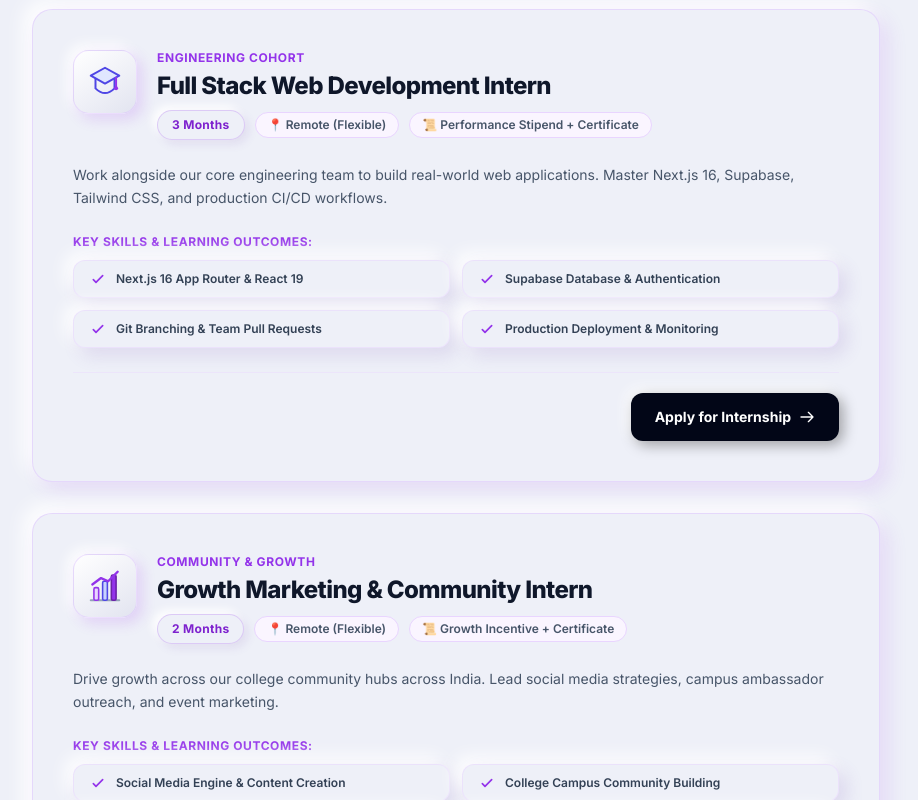
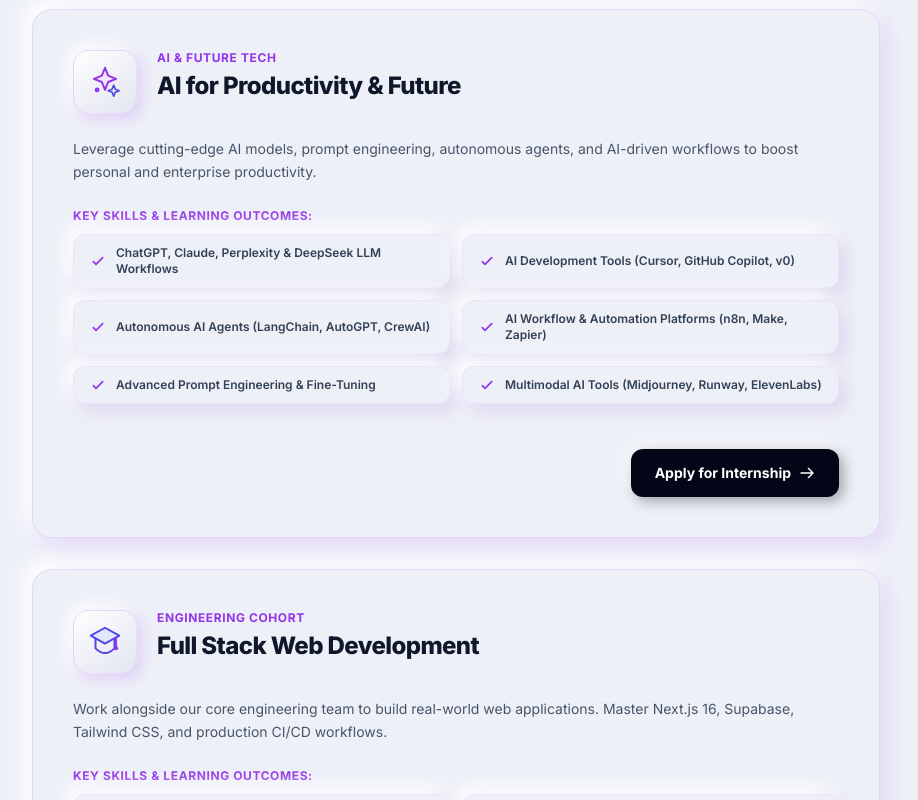
Before and after one commit to openengineeringworld/Open-Engineering, a Next.js app: page /internship in a window 1280 px wide. Shown: the part 440-1240 px from the top of the page, without its empty margins (184-1102 px from the left). Built offline with nearby package versions, Linux system fonts and the light colour scheme; no server answers.

Commit message:
updated /internship page

```diff
--- a/src/app/career/page.tsx
+++ b/src/app/career/page.tsx
@@ -25,7 +25,7 @@ const careerPaths = [
     title: 'Internship Program',
     desc: 'Hands-on 2-3 month internships for students looking to gain production experience with Next.js, IoT, and AI platforms.',
     href: '/internship',
-    count: '2 Active Cohorts',
+    count: '3 Active Cohorts',
     badgeClass: 'badge-primary',
     icon: (
       <svg className="w-10 h-10 transition-transform duration-300 group-hover:scale-110" viewBox="0 0 48 48" fill="none">
--- a/src/app/internship/page.tsx
+++ b/src/app/internship/page.tsx
@@ -7,12 +7,30 @@ import FadeIn from '@/components/animations/FadeIn';
 
 const internships = [
   {
+    id: 'ai-productivity-intern',
+    title: 'AI for Productivity & Future',
+    category: 'AI & Future Tech',
+    desc: 'Leverage cutting-edge AI models, prompt engineering, autonomous agents, and AI-driven workflows to boost personal and enterprise productivity.',
+    learn: [
+      'ChatGPT, Claude, Perplexity & DeepSeek LLM Workflows',
+      'AI Development Tools (Cursor, GitHub Copilot, v0)',
+      'Autonomous AI Agents (LangChain, AutoGPT, CrewAI)',
+      'AI Workflow & Automation Platforms (n8n, Make, Zapier)',
+      'Advanced Prompt Engineering & Fine-Tuning',
+      'Multimodal AI Tools (Midjourney, Runway, ElevenLabs)',
+    ],
+    icon: (
+      <svg className="w-10 h-10 transition-transform duration-300 group-hover:scale-110" viewBox="0 0 48 48" fill="none">
+        <path d="M24 6L28 16L38 20L28 24L24 34L20 24L10 20L20 16L24 6Z" className="fill-purple-100 stroke-purple-600" strokeWidth="2.5" strokeLinejoin="round" />
+        <path d="M35 28L37 33L42 35L37 37L35 42L33 37L28 35L33 33L35 28Z" className="fill-indigo-100 stroke-indigo-600" strokeWidth="2" strokeLinejoin="round" />
+        <circle cx="14" cy="34" r="3" className="fill-purple-600" />
+      </svg>
+    ),
+  },
+  {
     id: 'web-intern',
-    title: 'Full Stack Web Development Intern',
+    title: 'Full Stack Web Development',
     category: 'Engineering Cohort',
-    duration: '3 Months',
-    mode: 'Remote (Flexible)',
-    stipend: 'Performance Stipend + Certificate',
     desc: 'Work alongside our core engineering team to build real-world web applications. Master Next.js 16, Supabase, Tailwind CSS, and production CI/CD workflows.',
     learn: [
       'Next.js 16 App Router & React 19',
@@ -30,26 +48,21 @@ const internships = [
     ),
   },
   {
-    id: 'marketing-intern',
-    title: 'Growth Marketing & Community Intern',
-    category: 'Community & Growth',
-    duration: '2 Months',
-    mode: 'Remote (Flexible)',
-    stipend: 'Growth Incentive + Certificate',
-    desc: 'Drive growth across our college community hubs across India. Lead social media strategies, campus ambassador outreach, and event marketing.',
+    id: 'iot-robotics-intern',
+    title: 'IoT & Robotics Engineering',
+    category: 'Hardware & Embedded',
+    desc: 'Work on real-world IoT systems, microcontrollers (ESP32/Arduino/STM32), sensor networks, robotic automation, and hardware-cloud integration.',
     learn: [
-      'Social Media Engine & Content Creation',
-      'College Campus Community Building',
-      'Digital Marketing Analytics & SEO',
-      'Event Planning & Partnership Outreach',
+      'Microcontroller Programming (ESP32, Arduino & STM32)',
+      'IoT Cloud Sync & Wireless Protocols (MQTT, BLE, HTTP)',
+      'Sensor Integration, Actuators & Robotic Kinematics',
+      'Circuit Design, PCB Layout & Hardware Prototyping',
     ],
     icon: (
       <svg className="w-10 h-10 transition-transform duration-300 group-hover:scale-110" viewBox="0 0 48 48" fill="none">
-        <path d="M6 42H42" className="stroke-slate-400" strokeWidth="2.5" strokeLinecap="round" />
-        <rect x="10" y="26" width="6" height="16" rx="2" className="fill-purple-200 stroke-purple-600" strokeWidth="2" />
-        <rect x="21" y="18" width="6" height="24" rx="2" className="fill-indigo-200 stroke-indigo-600" strokeWidth="2" />
-        <rect x="32" y="10" width="6" height="32" rx="2" className="fill-purple-600 stroke-purple-800" strokeWidth="2" />
-        <path d="M8 22L19 14L28 18L40 6" className="stroke-purple-600" strokeWidth="3" strokeLinecap="round" strokeLinejoin="round" />
+        <rect x="14" y="14" width="20" height="20" rx="4" className="fill-purple-100 stroke-purple-600" strokeWidth="2.5" />
+        <path d="M20 14V8M28 14V8M20 34V40M28 34V40M14 20H8M14 28H8M34 20H40M34 28H40" className="stroke-indigo-600" strokeWidth="2.5" strokeLinecap="round" />
+        <circle cx="24" cy="24" r="4" className="fill-purple-600" />
       </svg>
     ),
   },
@@ -101,18 +114,9 @@ export default function InternshipPage() {
                     <span className="text-xs font-bold uppercase tracking-wider text-primary mb-1 block">
                       {intern.category}
                     </span>
-                    <h2 className="text-2xl font-extrabold text-text tracking-tight mb-2 group-hover:text-primary transition-colors">
+                    <h2 className="text-2xl font-extrabold text-text tracking-tight group-hover:text-primary transition-colors">
                       {intern.title}
                     </h2>
-                    <div className="flex flex-wrap items-center gap-2.5">
-                      <span className="badge badge-primary text-xs font-bold">{intern.duration}</span>
-                      <span className="text-xs font-semibold text-slate-600 bg-purple-50 px-3 py-1 rounded-full border border-purple-200">
-                        📍 {intern.mode}
-                      </span>
-                      <span className="text-xs font-semibold text-slate-600 bg-purple-50 px-3 py-1 rounded-full border border-purple-200">
-                        📜 {intern.stipend}
-                      </span>
-                    </div>
                   </div>
                 </div>
               </div>
@@ -144,7 +148,9 @@ export default function InternshipPage() {
               {/* 100% Solid Black CTA Button */}
               <div className="pt-5 border-t border-purple-200/40 flex justify-end">
                 <a
-                  href={`mailto:openengineering9@gmail.com?subject=Internship Application: ${encodeURIComponent(intern.title)}`}
+                  href="https://forms.gle/8VQEVc5U6R3R5JAb9"
+                  target="_blank"
+                  rel="noopener noreferrer"
                   className="w-full sm:w-auto py-3.5 px-6 rounded-xl bg-slate-950 hover:bg-slate-800 text-white font-bold text-xs sm:text-sm inline-flex items-center justify-center gap-2 shadow-[4px_4px_14px_rgba(0,0,0,0.35),-4px_-4px_14px_#ffffff] hover:shadow-[6px_6px_18px_rgba(0,0,0,0.5),-6px_-6px_18px_#ffffff] hover:scale-[1.02] active:scale-[0.98] transition-all group/btn shrink-0"
                 >
                   <span>Apply for Internship</span>
--- a/src/components/ui/Navbar.tsx
+++ b/src/components/ui/Navbar.tsx
@@ -167,10 +167,10 @@ export default function Navbar() {
           <div className="flex items-center gap-2.5">
             {pathname?.startsWith('/community') ? (
               user ? (
-                <div className="flex items-center gap-2">
+                <div className="hidden lg:flex items-center gap-2">
                   <Link
                     href="/community/dashboard"
-                    className="hidden sm:inline-flex py-2 px-4 rounded-xl neu-card text-purple-950 font-extrabold text-xs border border-purple-300/50 hover:scale-[1.02] transition-all"
+                    className="py-2 px-4 rounded-xl neu-card text-purple-950 font-extrabold text-xs border border-purple-300/50 hover:scale-[1.02] transition-all"
                   >
                     Dashboard ⚡
                   </Link>
@@ -182,16 +182,16 @@ export default function Navbar() {
                   </button>
                 </div>
               ) : (
-                <div className="flex items-center gap-2">
+                <div className="hidden lg:flex items-center gap-2">
                   <Link
                     href="/community/login"
-                    className="hidden sm:inline-flex px-3.5 py-2 rounded-xl text-xs font-bold text-slate-800 hover:text-purple-950 transition-colors"
+                    className="px-3.5 py-2 rounded-xl text-xs font-bold text-slate-800 hover:text-purple-950 transition-colors"
                   >
                     Sign In
                   </Link>
                   <Link
                     href="/community/signup"
-                    className="hidden sm:inline-flex py-2.5 px-5 rounded-xl bg-slate-950 hover:bg-slate-800 text-white font-bold text-xs sm:text-sm shadow-[3px_3px_12px_rgba(0,0,0,0.25),-3px_-3px_12px_#ffffff] hover:scale-[1.02] active:scale-[0.98] transition-all"
+                    className="py-2.5 px-5 rounded-xl bg-slate-950 hover:bg-slate-800 text-white font-bold text-xs sm:text-sm shadow-[3px_3px_12px_rgba(0,0,0,0.25),-3px_-3px_12px_#ffffff] hover:scale-[1.02] active:scale-[0.98] transition-all"
                   >
                     Join Community
                   </Link>
```
